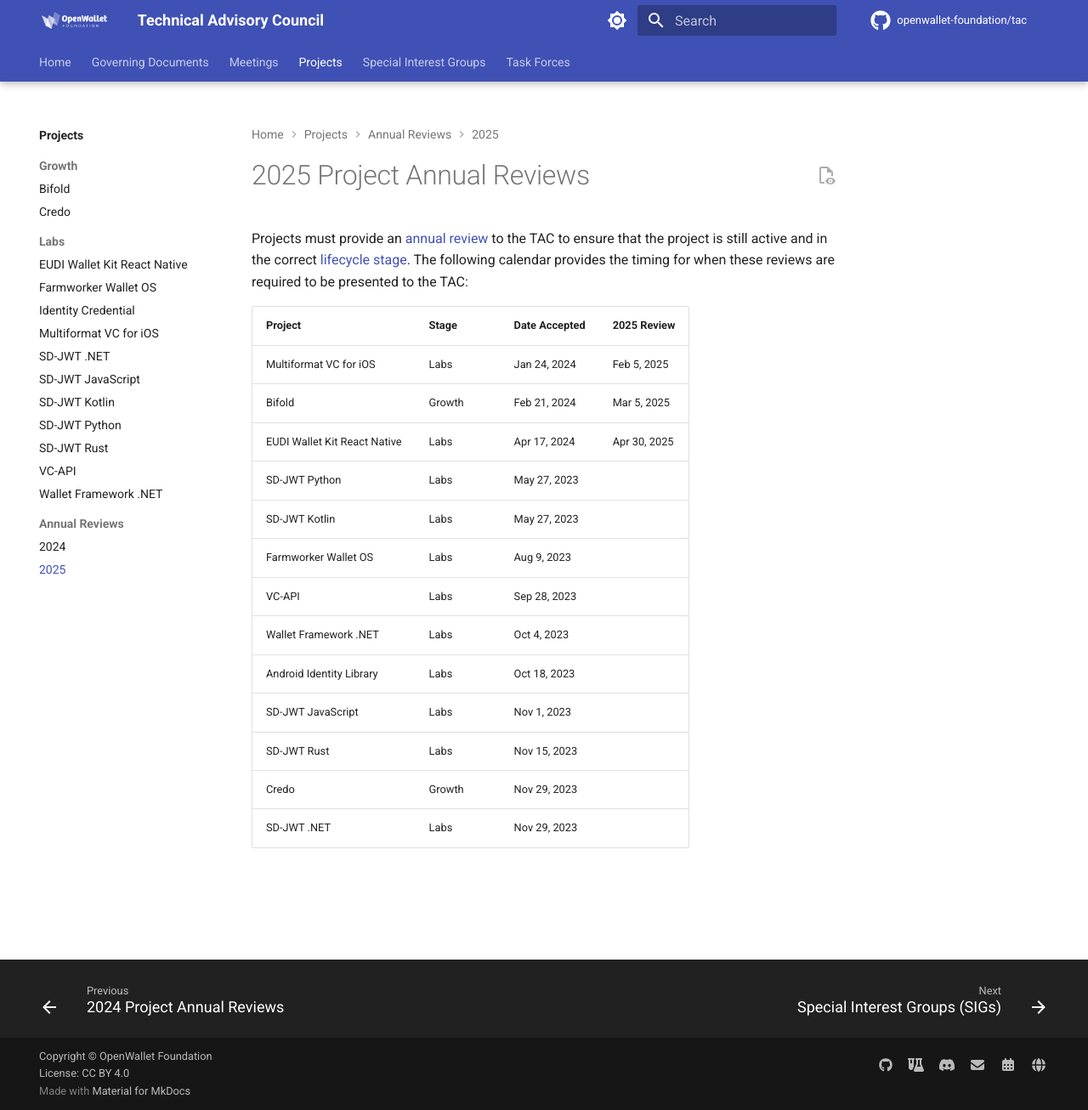
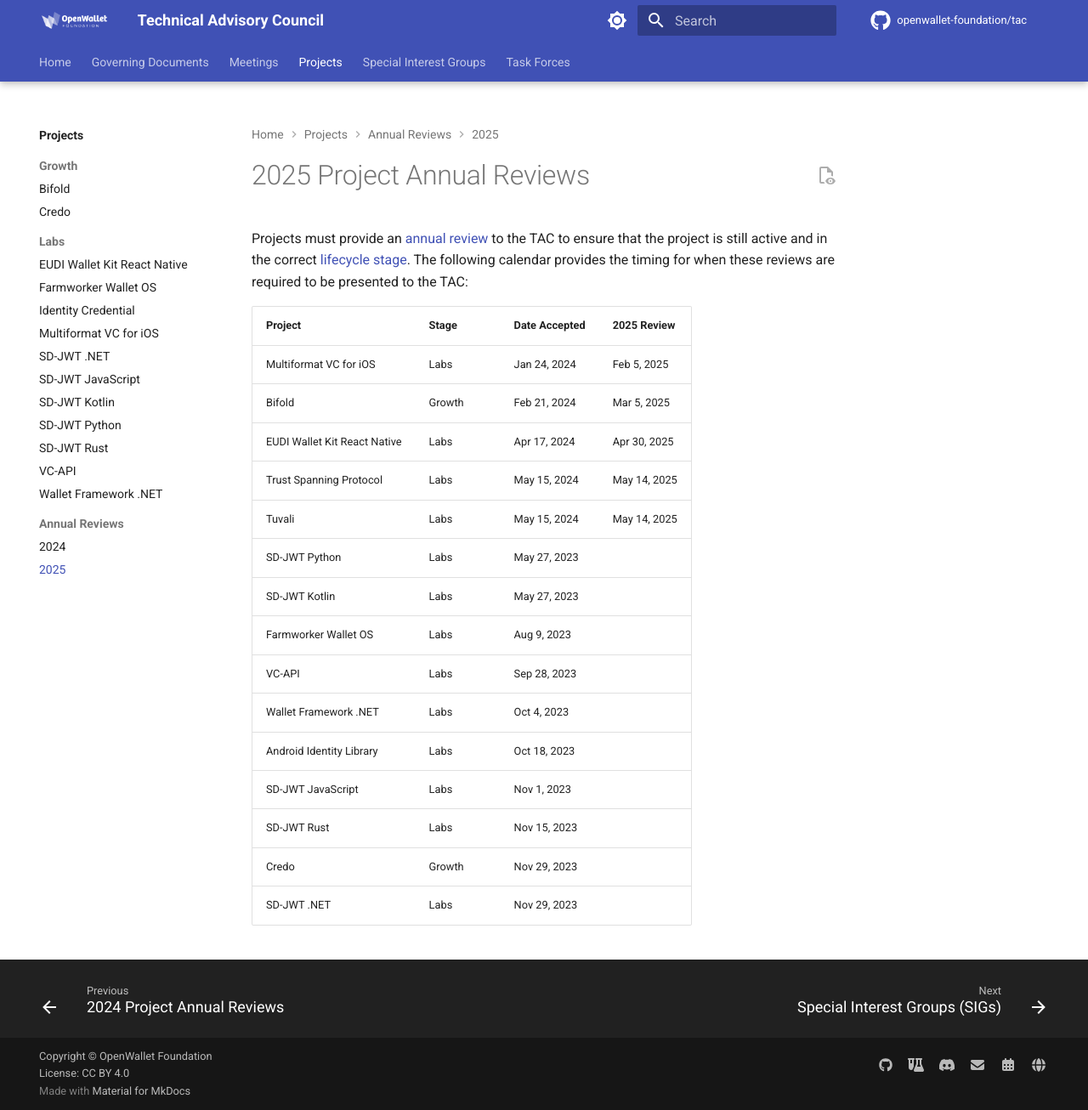
Before and after one commit to openwallet-foundation/tac, an MkDocs documentation site: the page built from docs/projects/reviews/2025/index.md, in a window 1280 px wide and 1306 px high. Shown: the whole window at 85% size. Built offline with MkDocs 1.6.1 and Material for MkDocs 9.7.7, drawn with Linux system fonts in a browser that asks for light colours; comment, search, counter and statistics services are not loaded.

Commit message:
Add new projects
Signed-off-by: Tracy Kuhrt <tracy.a.kuhrt@accenture.com>

```diff
--- a/docs/projects/reviews/2025/index.md
+++ b/docs/projects/reviews/2025/index.md
@@ -7,6 +7,8 @@
 | Multiformat VC for iOS        | Labs   | Jan 24, 2024  | Feb  5, 2025 |
 | Bifold                        | Growth | Feb 21, 2024  | Mar  5, 2025 |
 | EUDI Wallet Kit React Native  | Labs   | Apr 17, 2024  | Apr 30, 2025 |
+| Trust Spanning Protocol       | Labs   | May 15, 2024  | May 14, 2025 |
+| Tuvali                        | Labs   | May 15, 2024  | May 14, 2025 |
 | SD-JWT Python                 | Labs   | May 27, 2023  |              |
 | SD-JWT Kotlin                 | Labs   | May 27, 2023  |              |
 | Farmworker Wallet OS          | Labs   | Aug  9, 2023  |              |
```
